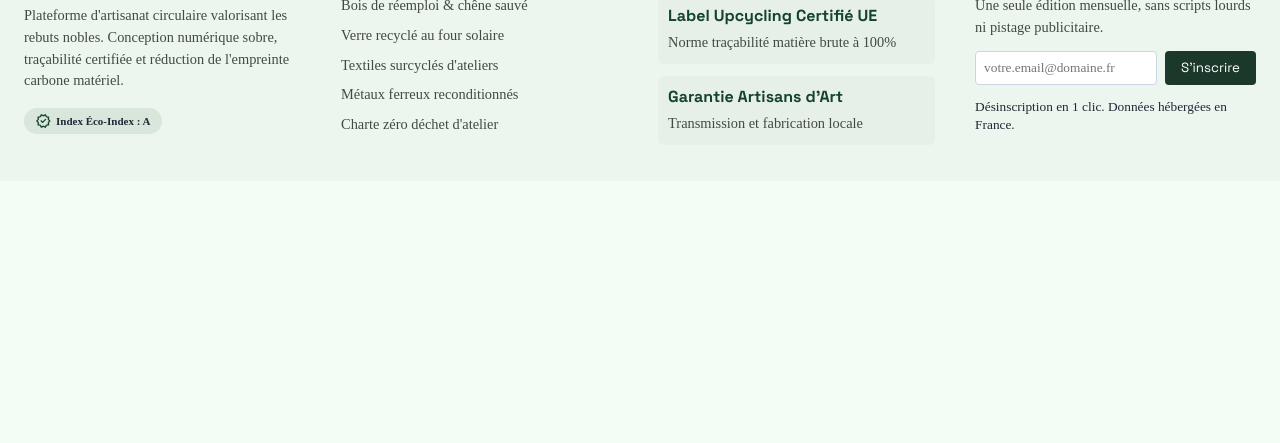
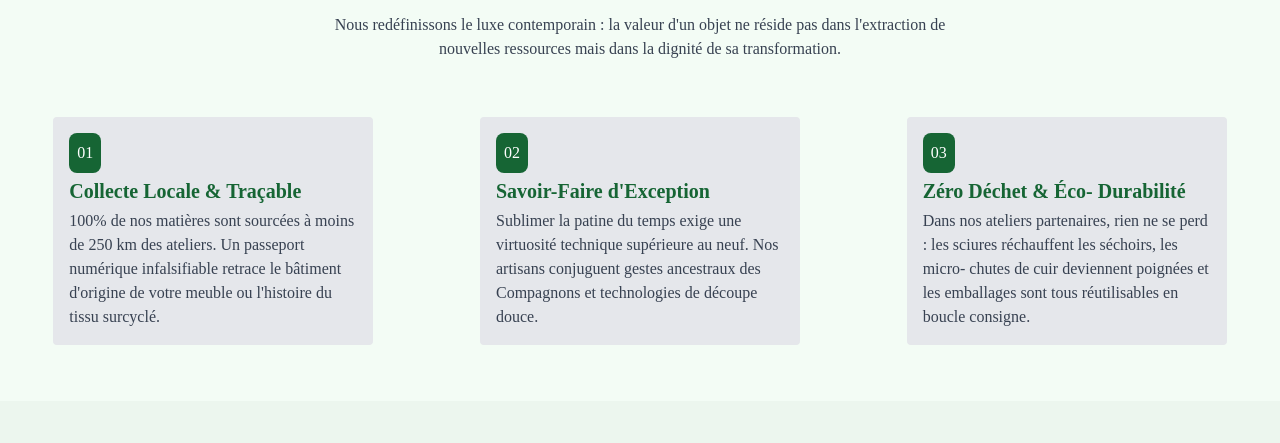
Before and after one commit to Takachii/ecoart, a website: page index.html in a window 1280 px wide. Shown: the part 1772-2215 px from the top of the page. Before the commit the page ends 1953 px from the top, so only its background shows below. Drawn offline with nearby package versions, Linux system fonts and the light colour scheme; a web font is replaced by a local one.

Commit message:
The section 5 is done using Tailwind framework.

```diff
--- a/css/style.css
+++ b/css/style.css
@@ -1,3 +1,5 @@
+@import "tailwindcss";
+
 *{
     margin: 0;
     padding: 0;
@@ -67,7 +69,7 @@ nav li:hover{
 }
 
 /* ------------------------------- Main */
-main{
+.main{
         display: flex;
     justify-content: center;
     gap: 13px;
@@ -138,8 +140,11 @@ main img{
     background: #E6F0E8;
 }
 .stqs .number{
-        font-size: 33px;
+    font-size: 33px;
     font-weight: 700;
+    display: flex;
+    gap: 19px;
+
 }
 
 
@@ -151,7 +156,7 @@ main img{
   color: var(--text-main);
 }
 
-.circular-streams-title {
+.section-title {
   margin: 0 0 1.25rem;
   font-family: var(--primary-font), system-ui, sans-serif;
   font-size: 1.5rem;
--- a/index.html
+++ b/index.html
@@ -12,6 +12,10 @@
     <link rel="stylesheet" href="css/variables.css">
     <link rel="stylesheet" href="css/style.css">
     <link rel="stylesheet" href="css/responsive.css">
+    <!-- ========================= CSS Framework -->
+    <script src="https://cdn.tailwindcss.com"></script>
+    <link rel="stylesheet" href="css/output.css">
+
     <title>Accueil</title>
 </head>
 <body>
@@ -34,7 +38,7 @@
     </header>
     <!-- ================================ -->
 
-    <main>
+    <main class="main">
         <div class="main-desc">
             <h1>Donner une seconde vie
                 aux matières, créer du
@@ -97,7 +101,7 @@
     </div>
     <!-- ==================================== Section 3 -->
     <section class="cards-container1">
-        <h2 class="circular-streams-title">Les 4 Grandes Filières Circulaires</h2>
+        <h2 class="section-title">Les 4 Grandes Filières Circulaires</h2>
 
         <ul class="circular-streams-list">
 
@@ -202,10 +206,8 @@
 
     <!-- ==================================== Section 4 -->
 
-
-
     <section class="cards-container2">
-        <h2 class="circular-streams-title">Nouveautés & Coups de Cœur</h2>
+        <h2 class="section-title">Nouveautés & Coups de Cœur</h2>
 
         <ul class="circular-streams-list">
 
@@ -302,6 +304,71 @@
         </ul>
     </section>
 
+    <!-- ==================================== Section 5 (With TailWind css) -->
+
+    <section class="flex flex-col ">
+        <div class="text-center">
+            <p class="text-2xl text-green-900 font-bold m-4 text-center">
+                Une Éthique Sans Concession</p>
+            <p class="w-1/2 text-center text-gray-700 m-auto">
+
+                Nous redéfinissons le luxe contemporain : la valeur d'un objet ne réside pas dans l'extraction
+                de nouvelles ressources mais dans la dignité de sa transformation.
+            </p>
+        </div>
+        <div class="flex justify-around my-14 ">
+            <div class="w-3/12 bg-gray-200 p-4 rounded">
+                <div class="bg-green-800 w-fit p-2 rounded-lg text-white">
+                    01
+                </div>
+                <div class="text-xl text-green-800 font-bold py-1">
+                    Collecte Locale & Traçable
+                </div>
+                <div class="text-gray-700">
+                    100% de nos matières sont sourcées à moins
+                    de 250 km des ateliers. Un passeport
+                    numérique infalsifiable retrace le bâtiment
+                    d'origine de votre meuble ou l'histoire du tissu
+                    surcyclé.
+                </div>
+            </div>
+
+            <div class="w-3/12 bg-gray-200 p-4 rounded">
+                <div class="bg-green-800 w-fit p-2 rounded-lg text-white">
+                    02
+                </div>
+                <div class="text-xl text-green-800 font-bold py-1">
+                    Savoir-Faire d'Exception
+                </div>
+                <div class="text-gray-700">
+                    Sublimer la patine du temps exige une
+                    virtuosité technique supérieure au neuf. Nos
+                    artisans conjuguent gestes ancestraux des
+                    Compagnons et technologies de découpe
+                    douce.
+                </div>
+            </div>
+
+
+            <div class="w-3/12 bg-gray-200 p-4 rounded">
+                <div class="bg-green-800 w-fit p-2 rounded-lg text-white">
+                    03
+                </div>
+                <div class="text-xl text-green-800 font-bold py-1">
+                   Zéro Déchet & Éco-
+                    Durabilité
+                </div>
+                <div class="text-gray-700">
+                    Dans nos ateliers partenaires, rien ne se perd :
+                    les sciures réchauffent les séchoirs, les micro-
+                    chutes de cuir deviennent poignées et les
+                    emballages sont tous réutilisables en boucle
+                    consigne.
+                </div>
+            </div>
+        </div>
+    </section>
+
 
     <!-- ================================ -->
     <footer class="site-footer">
--- /dev/null
+++ b/package.json
@@ -0,0 +1,6 @@
+{
+  "dependencies": {
+    "@tailwindcss/cli": "^4.3.3",
+    "tailwindcss": "^4.3.3"
+  }
+}
```
Also changed, not shown: css/output.css (added), 1 other file.
